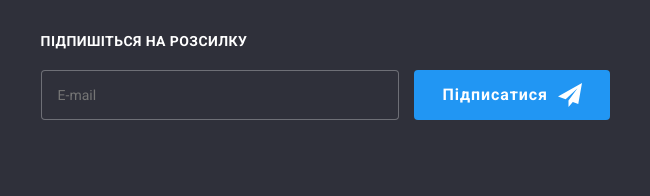
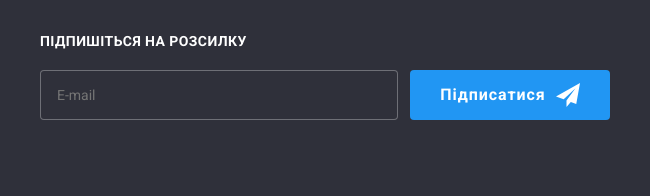
Before and after one commit to BohdanHubin/goit-markup-hw-06, a plain HTML site: page index.html in a window 1280 px wide. Shown: the part 2714-2910 px from the top of the page, 615-1265 px from the left. Drawn offline with nearby package versions, Linux system fonts and the light colour scheme.

Commit message:
изменяет верстку кнопки футера

```diff
--- a/css/styles.css
+++ b/css/styles.css
@@ -542,10 +542,19 @@ color: var(--accent-color) ;
     color: var(--secondary-title-color);
 }
 
+.lable-position {
+    display: flex;
+}
+
 .footer-form-button {
-    position: relative;
-    padding: 10px 62px 10px 28px;
+    display: flex;
+    align-items: center;
+    justify-content: center;
+
     margin-left: 12px;
+    width: 200px;
+    height: 50px;
+    padding: 0;
 
     font-weight: 700;
     line-height: 1.88;
@@ -562,23 +571,16 @@ color: var(--accent-color) ;
 }
 
 
+ .send-icon {
+    margin-left: 10px;
+ }
 
 
  .footer-form-button:hover,
  .footer-form-button:focus {
      box-shadow: 0px 4px 4px rgba(0, 0, 0, 0.15);
      background-color: var(--active-button);
-
  }
-
-.send-icon {
-    position: absolute;
-    top: 50%;
-    right: 28px;
-    transform: translateY(-50%);
-}
-
-
 
 /* Portfolio */
 
--- a/index.html
+++ b/index.html
@@ -389,10 +389,17 @@
             </div>
             <form name="signup_form" autocomplete="off" class="footer-form">
                 <p class="footer-form-title" >Підпишіться на розсилку</p>
-                <label for="">
-                    <input type="email" name="email" placeholder="E-mail" class="footer-input"/>
-                </label>
-                <button type="submit" class="footer-form-button">Підписатися<svg width="24px" height="24px" class="send-icon" ><use href="./images/symbol-defs.svg#send"></use> </svg> </button>
+                <div class="lable-position">
+                    <label for="">
+                        <input type="email" name="email" placeholder="E-mail" class="footer-input" />
+                    </label>
+                    <button type="submit" class="footer-form-button">
+                        Підписатися <svg width="24px" height="24px" class="send-icon">
+                            <use href="./images/symbol-defs.svg#send"></use>
+                        </svg>
+                    </button>
+                </div>
+
             </form>
 
         </div>
```
